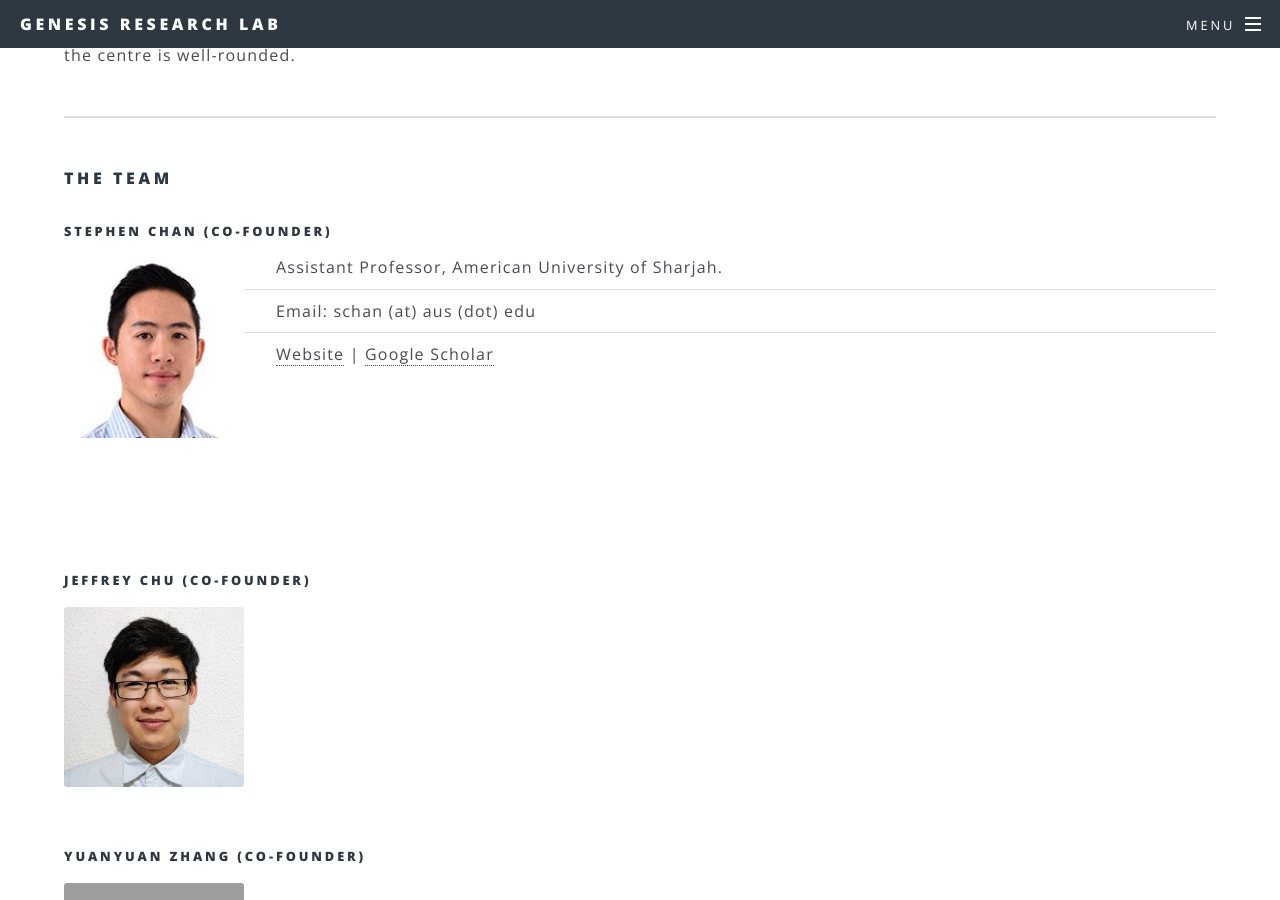
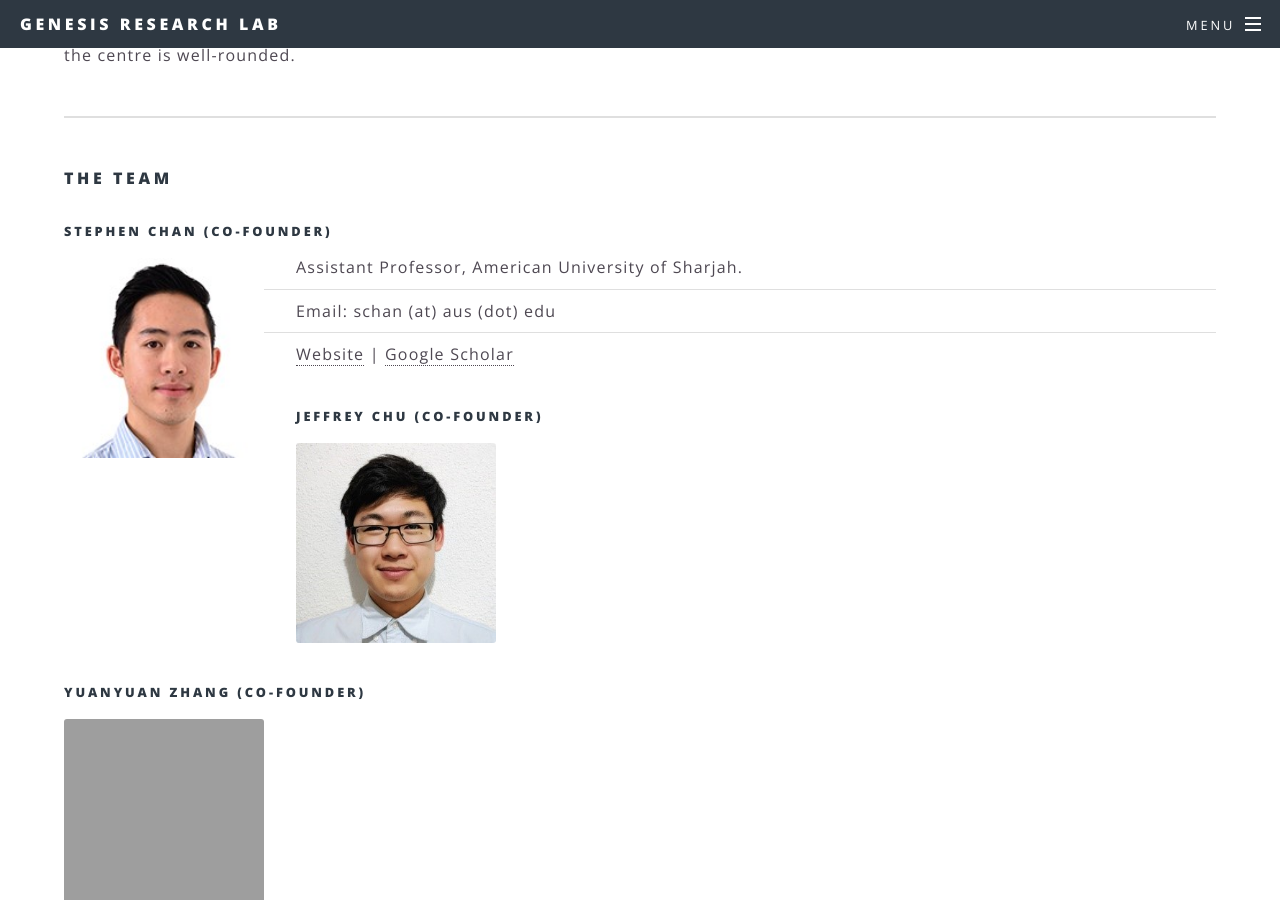
Before and after one commit to genesis-research-lab/genesis-research-lab.github.io, a Jekyll site: the page built from about.html, in a window 1280 px wide and 900 px high, scrolled down 475 px. Built offline with Jekyll 4.4.1, drawn with Linux system fonts in a browser that asks for light colours; grey boxes are pictures that could not be loaded.

Commit message:
update about.html

```diff
--- a/about.html
+++ b/about.html
@@ -11,21 +11,16 @@ title: About
 					<h4>The Team</h4>
 				</header>
 				<p><h5>Stephen Chan (Co-Founder)</h5>
-				<span class="image left"><img src="images/stephen_chan.jpg" alt="" style="width:180px;height:180px;" /></span>
+				<span class="image left"><img src="images/stephen_chan.jpg" alt="" style="width:200px;height:200px;" /></span>
 				<ul class="alt">
 							<li>Assistant Professor, American University of Sharjah.</li>
 							<li>Email: schan (at) aus (dot) edu</li>
 							<li><a href="https://www.aus.edu/faculty/dr-stephen-chan">Website</a> |
 				<a href="https://scholar.google.co.uk/citations?user=UThLtccAAAAJ&hl=en">Google Scholar</a></li>
 						</ul>
-				<br>
-				<br>
-				<br>
-				<br>
-				<br>
 				</p>
 				<p><h5>Jeffrey Chu (Co-Founder)</h5>
-				<span class="image left"><img src="images/jeffrey_chu.jpg" alt="" style="width:180px;height:180px;" /></span>
+				<span class="image left"><img src="images/jeffrey_chu.jpg" alt="" style="width:200px;height:200px;" /></span>
 				<br>
 				<br>
 				<br>
@@ -36,7 +31,7 @@ title: About
 				<br>
 				</p>
 				<p><h5>Yuanyuan Zhang (Co-Founder)</h5>
-				<span class="image left"><img src="images/yuanyuan_zhang.jpg" alt="" style="width:180px;height:180px;" /></span>
+				<span class="image left"><img src="images/yuanyuan_zhang.jpg" alt="" style="width:200px;height:200px;" /></span>
 				<br>
 				<br>
 				<br>
```
